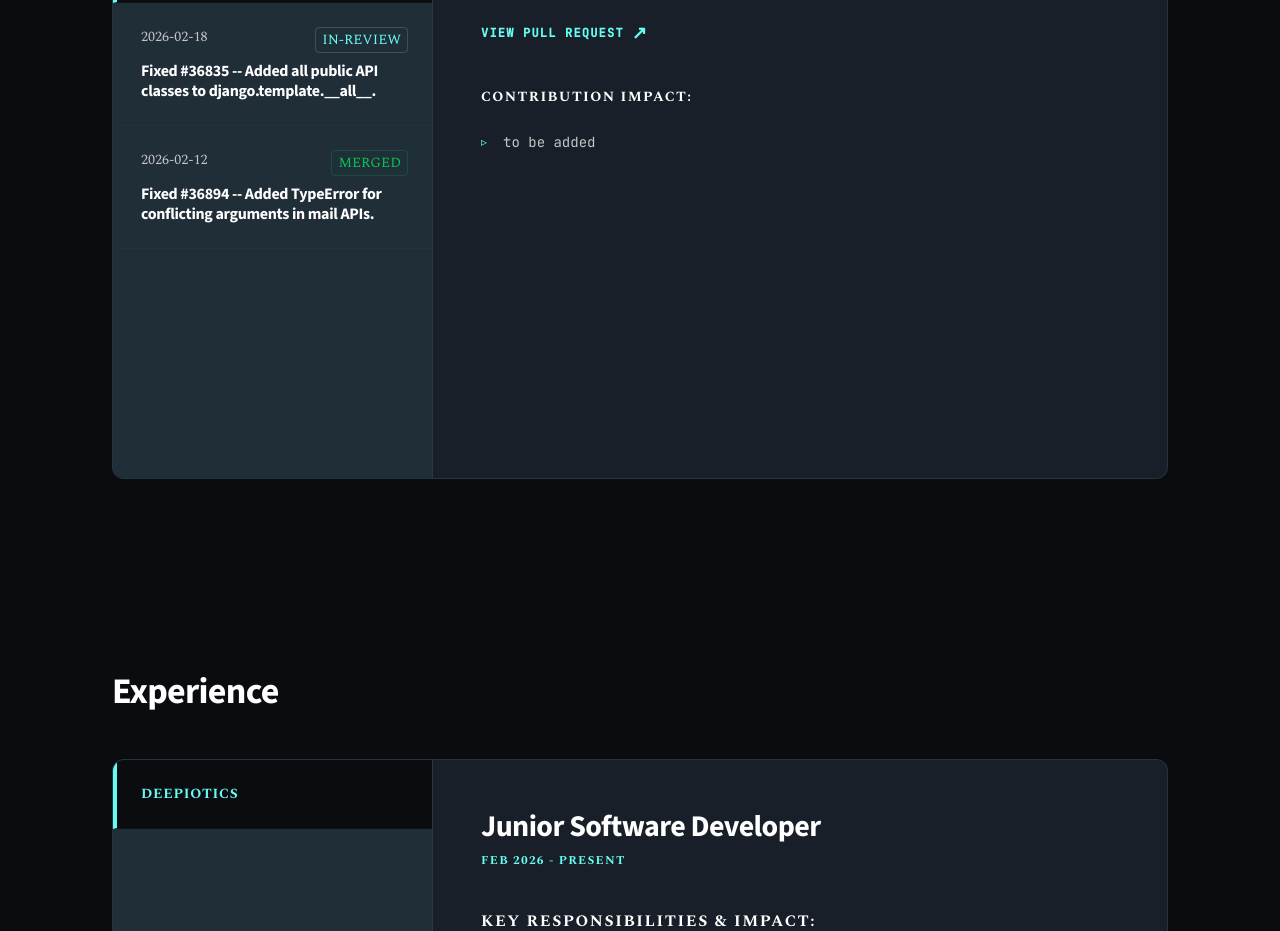
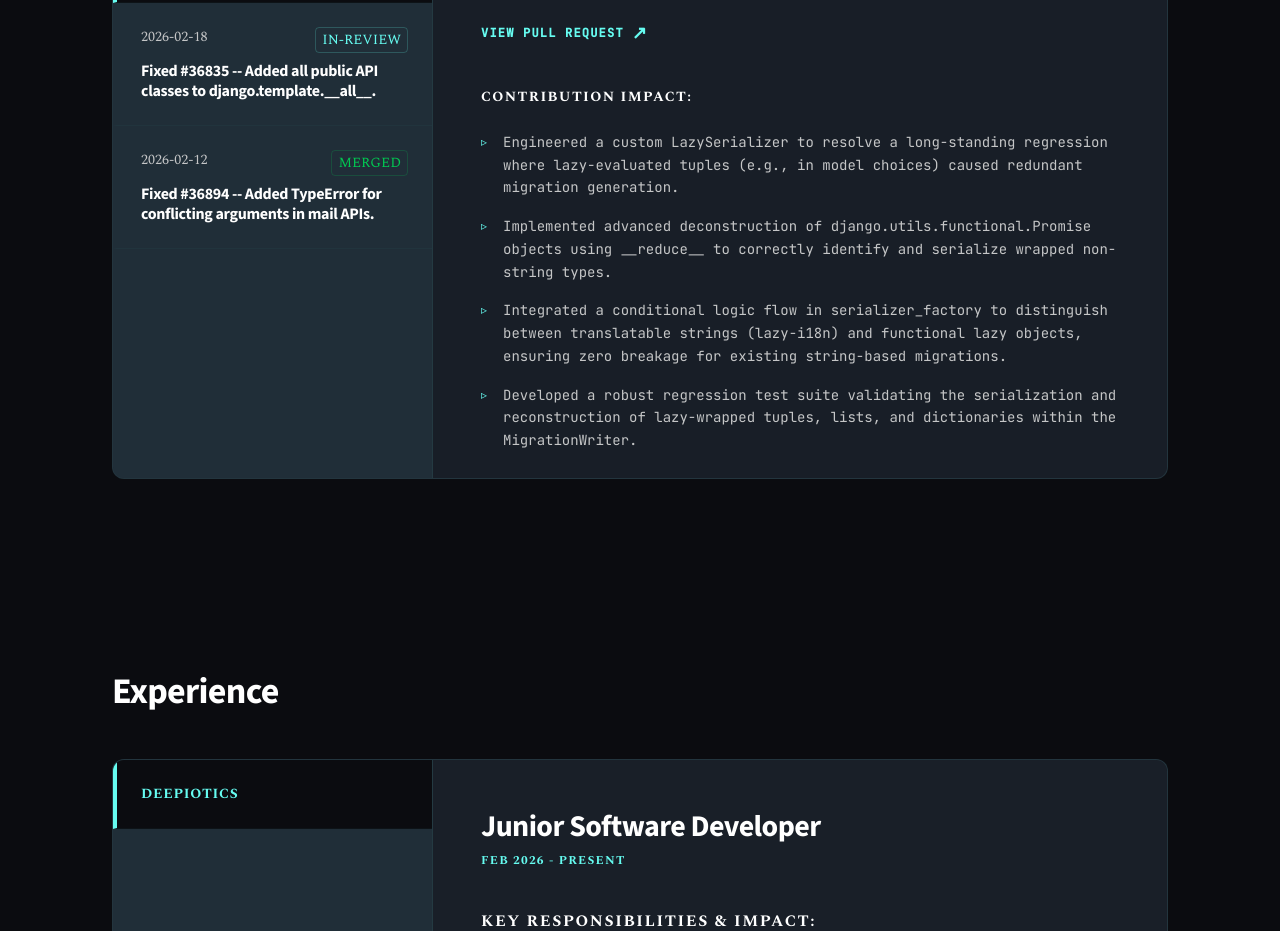
Before and after one commit to prafulgulani/Portfolio, a Next.js app: page / in a window 1280 px wide. Shown: the part 2040-2971 px from the top of the page. Built offline with nearby package versions, Linux system fonts and the light colour scheme.

Commit message:
added django contrib desc

```diff
--- a/app/data/profile.json
+++ b/app/data/profile.json
@@ -27,7 +27,10 @@
       "date": "2026-03-07",
       "url": "https://github.com/django/django/pull/20863",
       "description": [
-        "to be added"
+        "Engineered a custom LazySerializer to resolve a long-standing regression where lazy-evaluated tuples (e.g., in model choices) caused redundant migration generation.",
+        "Implemented advanced deconstruction of django.utils.functional.Promise objects using __reduce__ to correctly identify and serialize wrapped non-string types.",
+        "Integrated a conditional logic flow in serializer_factory to distinguish between translatable strings (lazy-i18n) and functional lazy objects, ensuring zero breakage for existing string-based migrations.",
+        "Developed a robust regression test suite validating the serialization and reconstruction of lazy-wrapped tuples, lists, and dictionaries within the MigrationWriter."
       ]
     },
     {
--- a/app/layout.tsx
+++ b/app/layout.tsx
@@ -1,6 +1,8 @@
 import Header from "./components/Header";
 import ChatBot from "./components/ChatBot";
 import "./globals.css";
+import { Analytics } from "@vercel/analytics/react";
+import { SpeedInsights } from "@vercel/speed-insights/next";
 
 export default function RootLayout({
   children,
@@ -11,7 +13,11 @@ export default function RootLayout({
     <html lang="en">
       <head>
         <link rel="preconnect" href="https://fonts.googleapis.com" />
-        <link rel="preconnect" href="https://fonts.gstatic.com" crossOrigin="anonymous" />
+        <link
+          rel="preconnect"
+          href="https://fonts.gstatic.com"
+          crossOrigin="anonymous"
+        />
         <link
           href="https://fonts.googleapis.com/css2?family=Source+Sans+3:wght@400;700;900&family=Spectral:ital,wght@0,400;0,700;1,400&family=JetBrains+Mono:wght@400;500&display=swap"
           rel="stylesheet"
@@ -23,7 +29,8 @@ export default function RootLayout({
 
         {/* The actual page content (from page.tsx) goes here */}
         <main>{children}</main>
-
+        <Analytics />
+        <SpeedInsights />
         {/* The ChatBot stays floating at the bottom right */}
         <ChatBot />
       </body>
--- a/package.json
+++ b/package.json
@@ -11,6 +11,8 @@
   "dependencies": {
     "@ai-sdk/google": "^1.1.1",
     "@ai-sdk/react": "^1.1.1",
+    "@vercel/analytics": "^2.0.1",
+    "@vercel/speed-insights": "^2.0.0",
     "ai": "^4.1.1",
     "lucide-react": "^0.574.0",
     "next": "16.1.6",
```
Also changed, not shown: 1 other file (tests, documents, lock files or other folders).
